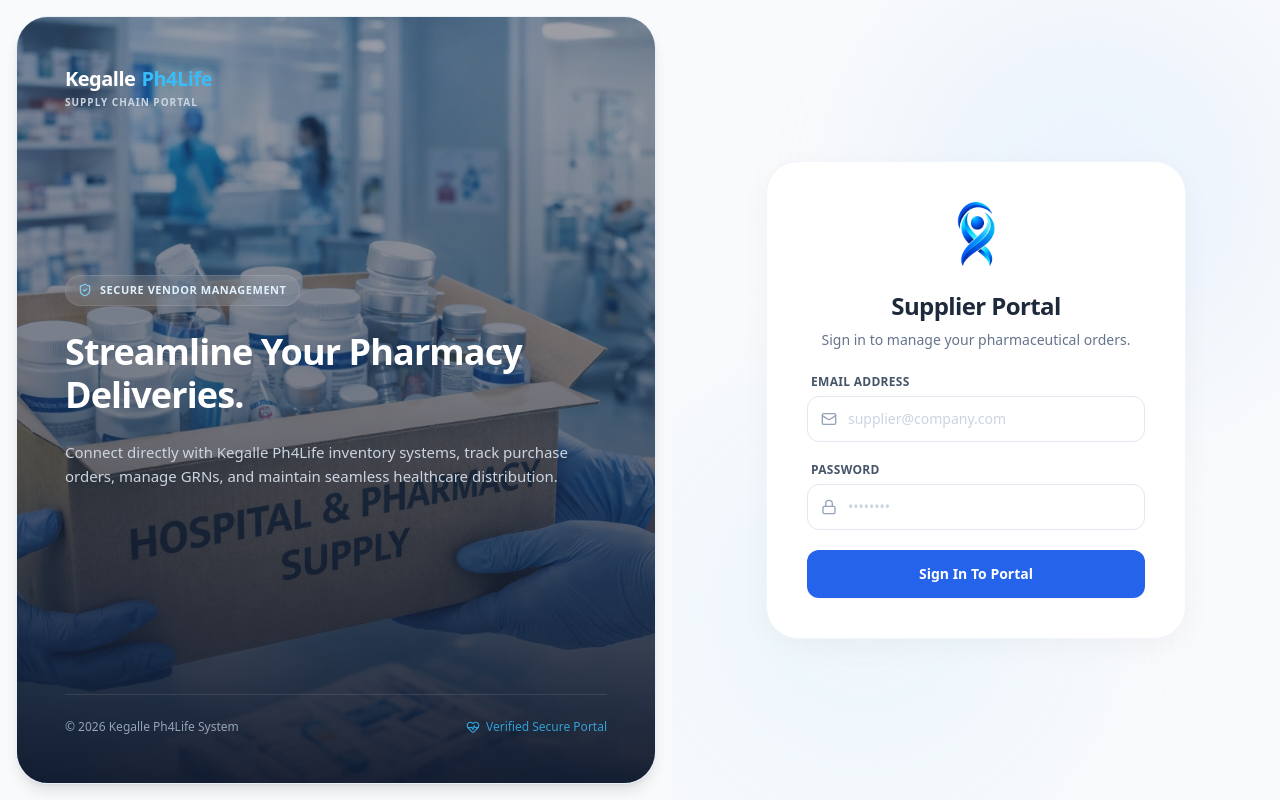
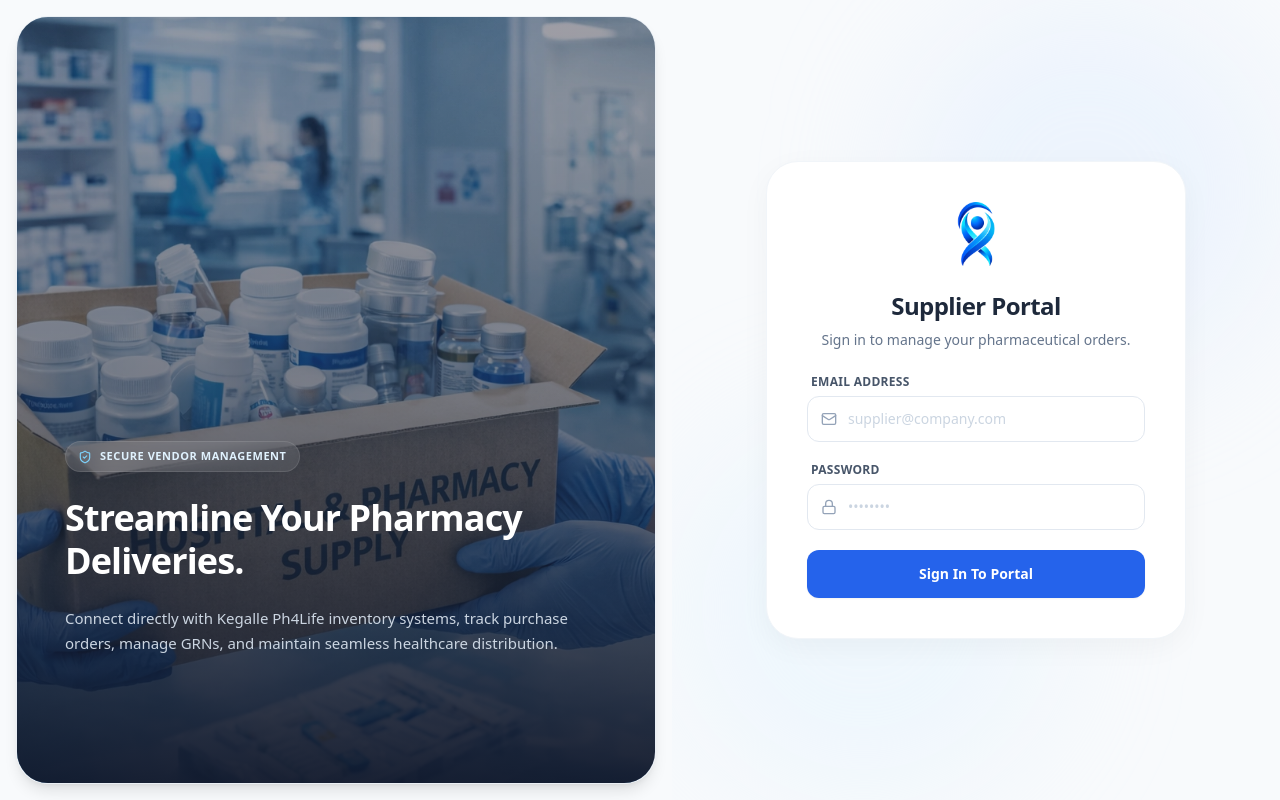
Before and after one commit to MevinuMethdam/Pharmacy-Management-System, a React (Create React App) app in the folder frontend/: page /supplier/login in a window 1280 px wide. Built offline with nearby package versions, Linux system fonts and the light colour scheme; no server answers.

Commit message:
Update UI and layout for secure account activation page.

```diff
--- a/frontend/src/pages/supplier/SupplierLogin.jsx
+++ b/frontend/src/pages/supplier/SupplierLogin.jsx
@@ -1,7 +1,7 @@
 import React, { useState, useContext } from 'react';
 import { useNavigate } from 'react-router-dom';
 import { AuthContext } from '../../context/AuthContext';
-import { Mail, Lock, ShieldCheck, HeartPulse, AlertCircle } from 'lucide-react';
+import { Mail, Lock, ShieldCheck, AlertCircle } from 'lucide-react';
 import axios from 'axios';
 import toast from 'react-hot-toast';
 
@@ -55,18 +55,9 @@ export default function SupplierLogin() {
                 />
                 <div className="absolute inset-0 bg-gradient-to-t from-slate-900/95 via-slate-800/60 to-slate-900/40"></div>
 
-                <div className="relative z-10 flex flex-col justify-between p-12 text-white w-full h-full">
-                    <div className="flex items-center gap-4">
-                        <div>
-                            <div className="flex items-baseline gap-1.5">
-                                <span className="text-xl font-bold text-white tracking-tight">Kegalle</span>
-                                <span className="text-xl font-black text-sky-400 tracking-tight">Ph4Life</span>
-                            </div>
-                            <p className="text-[10px] font-semibold text-slate-300 uppercase tracking-widest mt-0.5">Supply Chain Portal</p>
-                        </div>
-                    </div>
+                <div className="relative z-10 flex flex-col justify-end p-12 pb-32 text-white w-full h-full">
 
-                    <div className="space-y-6 max-w-lg mb-10">
+                    <div className="space-y-6 max-w-lg">
                         <div className="inline-flex items-center gap-2 px-3 py-1.5 rounded-full bg-white/10 backdrop-blur-md border border-white/10 text-sky-100 text-[11px] font-semibold uppercase tracking-wider">
                             <ShieldCheck size={14} className="text-sky-300" /> Secure Vendor Management
                         </div>
@@ -78,12 +69,6 @@ export default function SupplierLogin() {
                         </p>
                     </div>
 
-                    <div className="flex items-center justify-between text-xs text-slate-400 font-medium border-t border-white/10 pt-6">
-                        <span>© 2026 Kegalle Ph4Life System</span>
-                        <div className="flex items-center gap-1.5 text-sky-400/80">
-                            <HeartPulse size={14} /> Verified Secure Portal
-                        </div>
-                    </div>
                 </div>
             </div>
 
```
